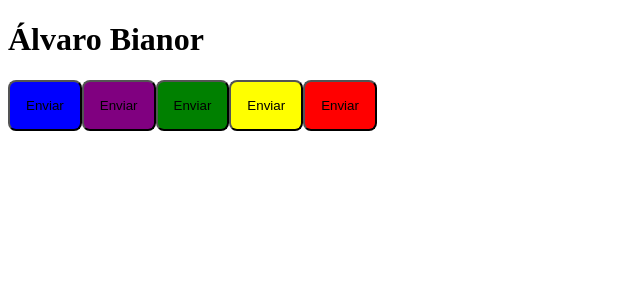
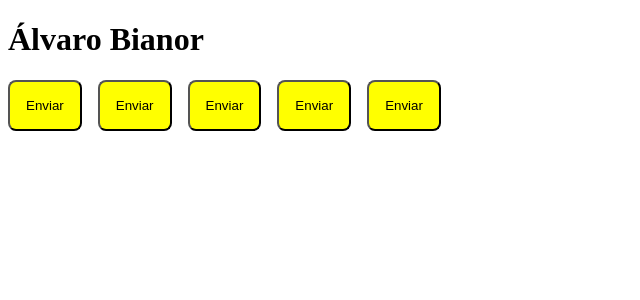
Before and after one commit to alvarobianor/Pomodoro-App, a React (Vite) app: page / in a window 1280 px wide. Shown: the top 300 px of the page, without its empty margins (0-640 px from the left). Built offline with nearby package versions, Linux system fonts and the light colour scheme.

Commit message:
using themes

```diff
--- a/src/components/Button/styles.ts
+++ b/src/components/Button/styles.ts
@@ -13,5 +13,7 @@
 export const StyledButton = styled.button <{ variant: Variant }> `
   padding: 1rem;
   border-radius: 8px;
-  background-color: ${props => buttonVariants[props.variant]};
+  margin-right: 16px;
+  background-color: ${props => props.theme.primary};
+  /* background-color: ${props => buttonVariants[props.variant]}; */
 `;
--- /dev/null
+++ b/src/contexts/themes/default.ts
@@ -0,0 +1,4 @@
+export const defaultTheme = {
+  primary: '#ff0',
+  secondary: 'orange'
+}
```
Also changed, not shown: src/@types/styled-components.d.ts (added, +9 -0 lines), src/App.tsx (+5 -2 lines).
